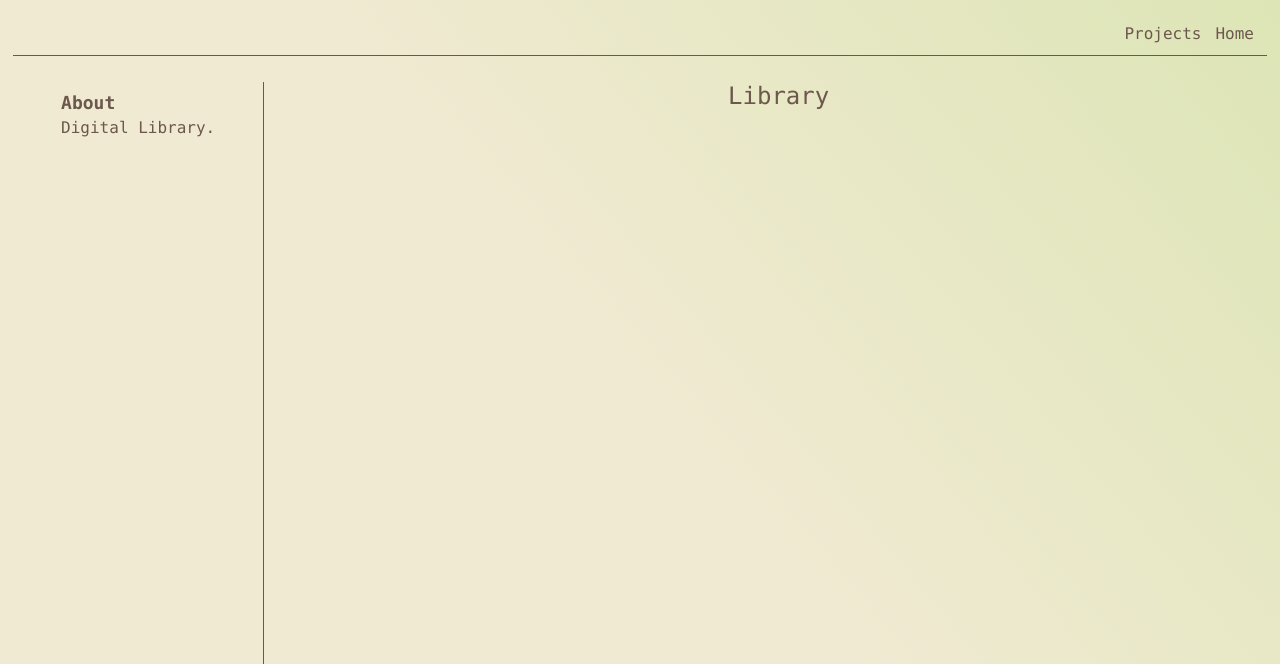
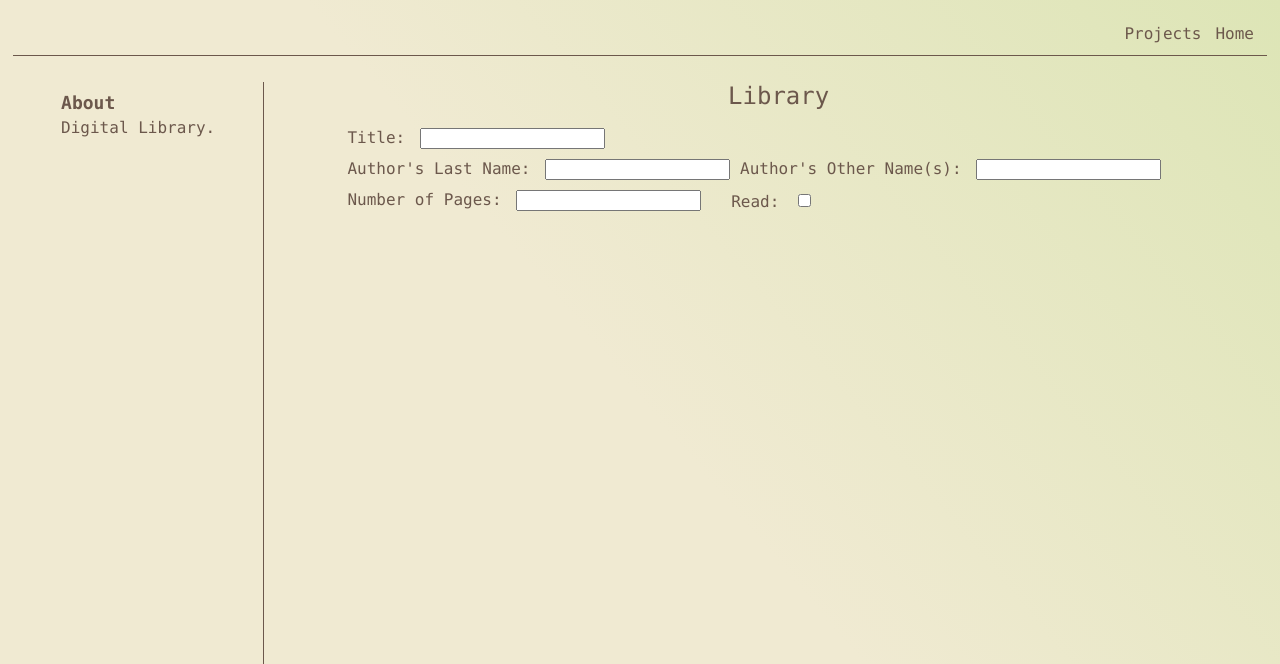
Before and after one commit to LBirkinshaw-Doyle/digital-library, a plain HTML site: page index.html in a window 1280 px wide. Both pictures are taken after a click on the button "Add a book". Shown: the top 664 px of the page. Drawn offline with Linux system fonts and the light colour scheme.

Commit message:
adding form elements

```diff
--- a/scripts/active.js
+++ b/scripts/active.js
@@ -37,7 +37,65 @@ function createForm () {
     form.method = "post";
     toolbar.appendChild(form);
 
+    const titleBox = document.createElement('div');
+    titleBox.classList.add("form-element");
+    toolbar.appendChild(titleBox);
+    const titleLabel = document.createElement('label');
+    titleLabel.for = "title-input";
+    titleLabel.textContent = "Title: ";
+    titleBox.appendChild(titleLabel);
     const titleInput = document.createElement('input');
     titleInput.id = "title-input";
+    titleInput.type = "text";
+    titleInput.name = "book_title";
+    titleBox.appendChild(titleInput);
+
+    const authorBox = document.createElement('div');
+    authorBox.classList.add("form-element");
+    toolbar.appendChild(authorBox);
+    const authorLastLabel = document.createElement('label');
+    authorLastLabel.for = "author-last-input";
+    authorLastLabel.textContent = "Author's Last Name: ";
+    authorBox.appendChild(authorLastLabel);
+    const authorLastInput = document.createElement('input');
+    authorLastInput.id = "author-last-input";
+    authorLastInput.type = "text";
+    authorLastInput.name = "book_author_last_name";
+    authorBox.appendChild(authorLastInput);
+    const authorOtherLabel = document.createElement('label');
+    authorOtherLabel.for = "author-other-input";
+    authorOtherLabel.textContent = "Author's Other Name(s): ";
+    authorBox.appendChild(authorOtherLabel);
+    const authorOtherInput = document.createElement('input');
+    authorOtherInput.id = "author-other-input";
+    authorOtherInput.type = "text";
+    authorOtherInput.name = "book_author_other_name";
+    authorBox.appendChild(authorOtherInput);
+
+    const pagesBox = document.createElement('div');
+    pagesBox.classList.add("form-element");
+    toolbar.appendChild(pagesBox);
+    const pagesLabel = document.createElement('label');
+    pagesLabel.for = "pages-input";
+    pagesLabel.textContent = "Number of Pages: ";
+    pagesBox.appendChild(pagesLabel);
+    const pagesInput = document.createElement('input');
+    pagesInput.id = "pages-input";
+    pagesInput.type = "text";
+    pagesInput.name = "book_number_pages";
+    pagesBox.appendChild(pagesInput);
+
+    const readBox = document.createElement('div');
+    readBox.classList.add("form-element");
+    toolbar.appendChild(readBox);
+    const readLabel = document.createElement('label');
+    readLabel.for = "read-input";
+    readLabel.textContent = "Read: ";
+    readBox.appendChild(readLabel);
+    const readInput = document.createElement('input');
+    readInput.id = "read-input";
+    readInput.type = "checkbox";
+    readInput.name = "book_read";
+    readBox.appendChild(readInput);
 
 }
--- a/styles/main.css
+++ b/styles/main.css
@@ -109,6 +109,18 @@ button{
     justify-content: left;
     align-items: center;
 }
+#toolbar{
+    width: 90%;
+    display: flex;
+    flex-direction: row;
+    flex-wrap: wrap;
+    justify-content: top;
+    align-items: center;
+}
+label {margin: 0 5px 0 10px;}
+.form-element{
+    margin: 5px 10px;
+}
 .book-card {
     max-width: 15%;
     padding: 10px;
```
